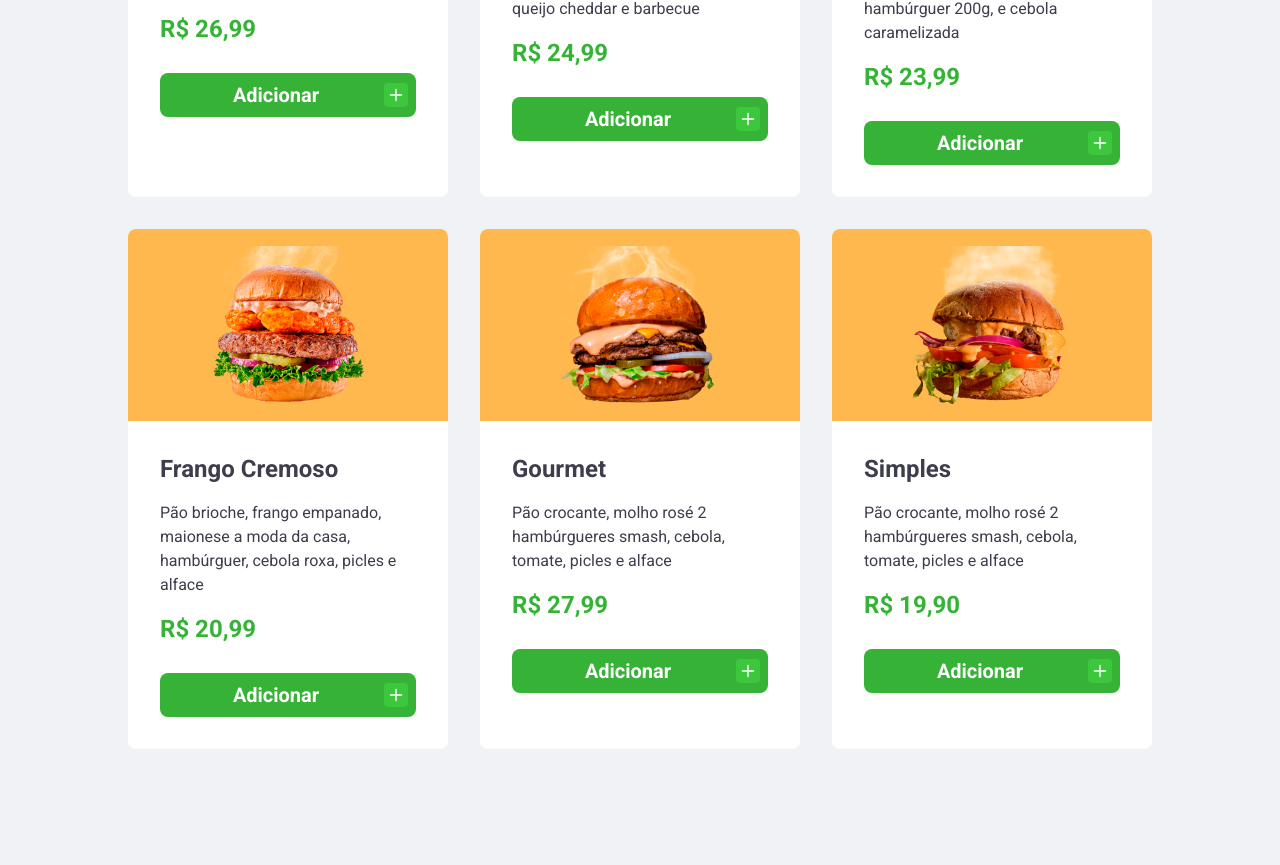
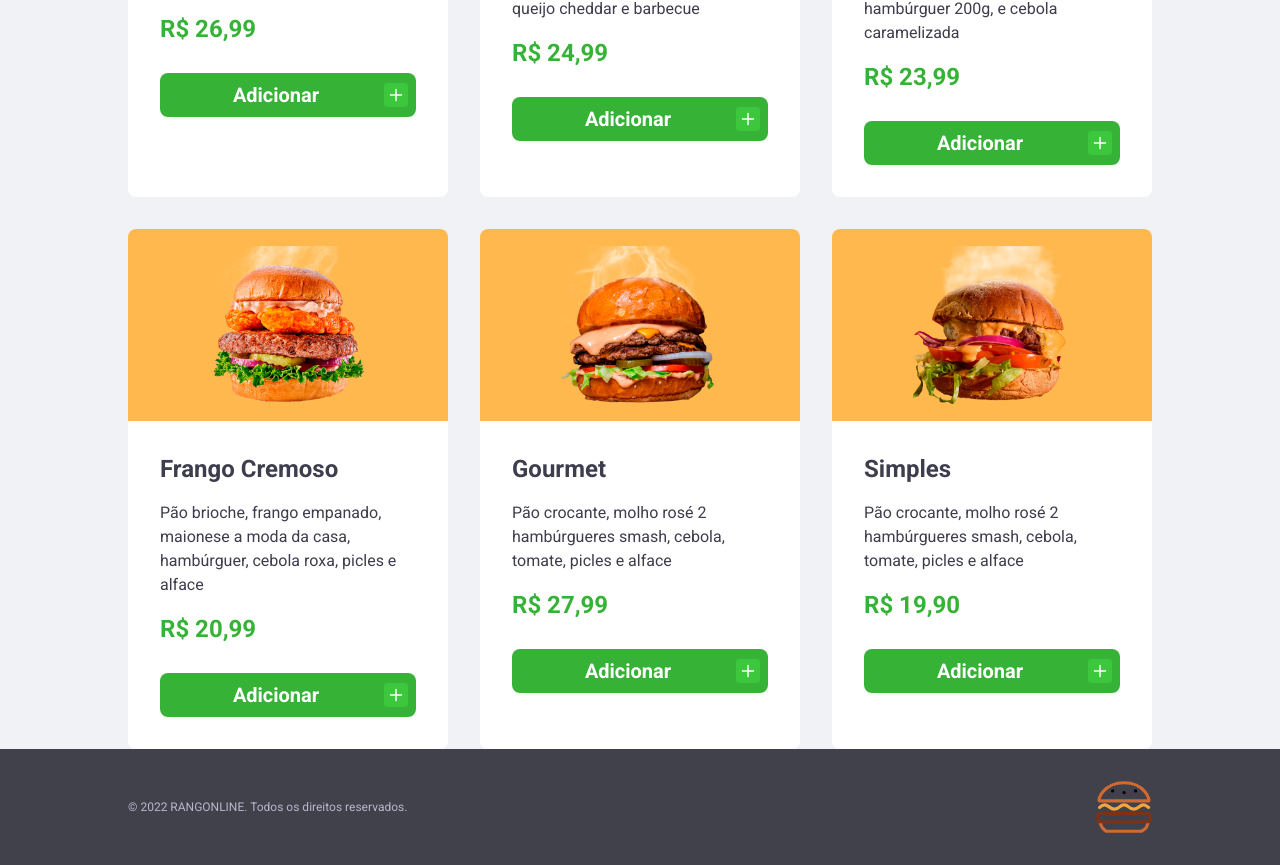
Before and after one commit to ReinaldoCS/rang-online, a React (Vite) app: page / in a window 1280 px wide. Shown: the part 551-1416 px from the top of the page. Before the commit the page ends 1300 px from the top, so only its background shows below. Built offline with nearby package versions, Linux system fonts and the light colour scheme.

Commit message:
Criando componente Footer

```diff
--- a/src/App.tsx
+++ b/src/App.tsx
@@ -1,13 +1,15 @@
 import './index.css';
 
+import { Footer } from './Components/Footer';
 import { Header } from './Components/Header';
 import { LunchesList } from './Components/LunchesList';
 
 export function App() {
   return (
-    <>
+    <div className="w-screen h-screen flex flex-col flex-1">
       <Header />
       <LunchesList />
-    </>
+      <Footer />
+    </div>
   );
 }
--- /dev/null
+++ b/src/Components/Footer.tsx
@@ -0,0 +1,15 @@
+export function Footer() {
+  return (
+    <footer className="bg-gray-500 py-4 relative mt-auto flex items-center justify-center sm:py-8">
+      <div className="flex flex-col items-center justify-center w-11/12 max-w-5xl sm:flex-row-reverse sm:justify-between">
+        <div>
+          <img src="/icon.svg" alt="Rango" className="w-11 sm:w-14" />
+        </div>
+
+        <span className="text-gray-400 text-xs mt-4 sm:mt-0">
+          © 2022 RANGONLINE. Todos os direitos reservados.
+        </span>
+      </div>
+    </footer>
+  );
+}
```
Also changed, not shown: public/icon.svg (added).
